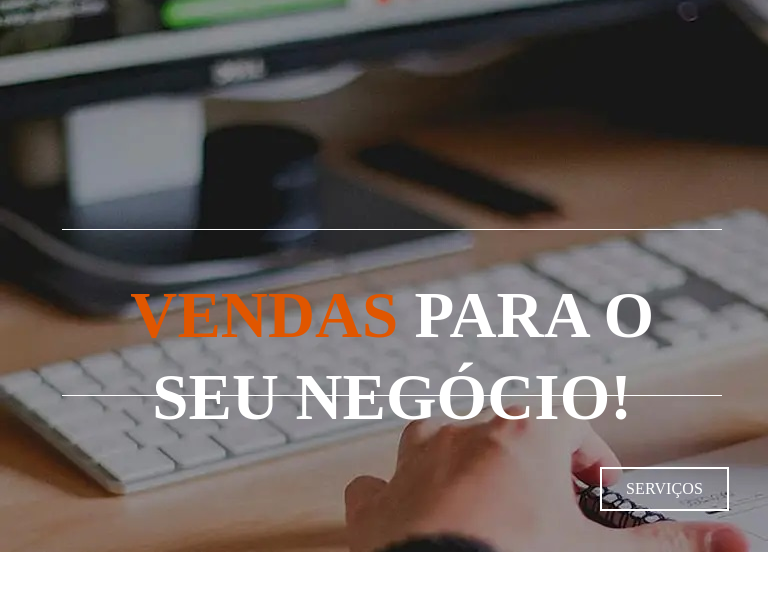
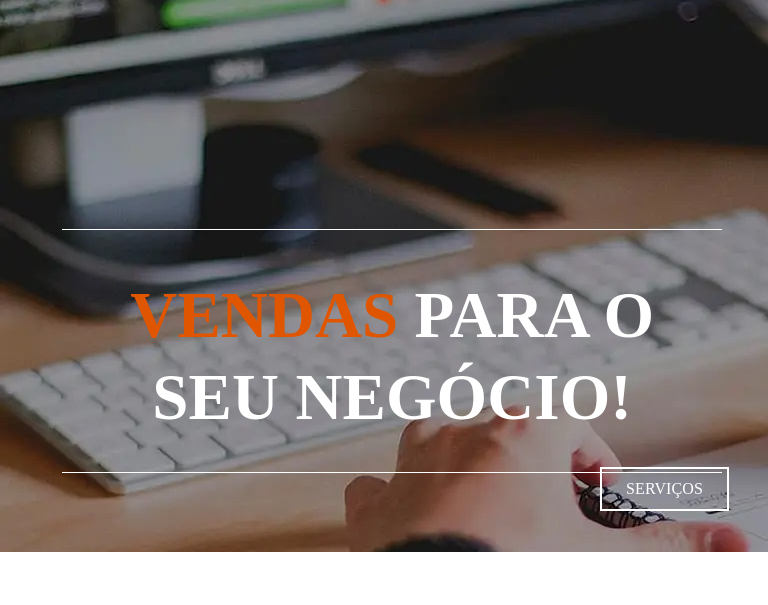
Before and after one commit to gabrielluislopes/gabrielluislopes.github.io, a plain HTML site: page index.html in a window 768 px wide. Shown: the part 113-718 px from the top of the page. Drawn offline with Linux system fonts and the light colour scheme.

Commit message:
ajuste de caixa

```diff
--- a/index.html
+++ b/index.html
@@ -511,6 +511,7 @@
           border-top: 0.5px solid white;
           border-bottom: 0.5px solid white;
           text-align: center;
+          height: 242px;
         }
         p{
           display: none;
```
